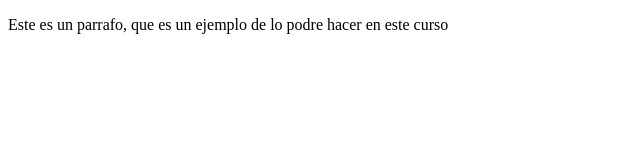
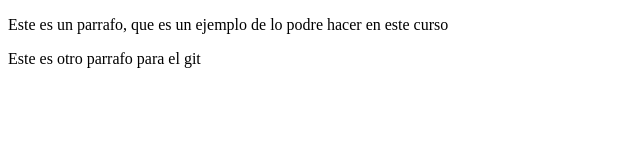
Before and after one commit to VicJai/proyectoDemoCursoPrework, a plain HTML site: page index.html in a window 1280 px wide. Shown: the whole page, without its empty margins (0-640 px from the left). Drawn offline with Linux system fonts and the light colour scheme.

Commit message:
Nuevos cambios en el git

```diff
--- a/index.html
+++ b/index.html
@@ -8,5 +8,6 @@
 </head>
 <body>
     <p>Este es un parrafo, que es un ejemplo de lo podre hacer en este curso</p>
+    <P>Este es otro parrafo para el git</P>
 </body>
 </html>
```
